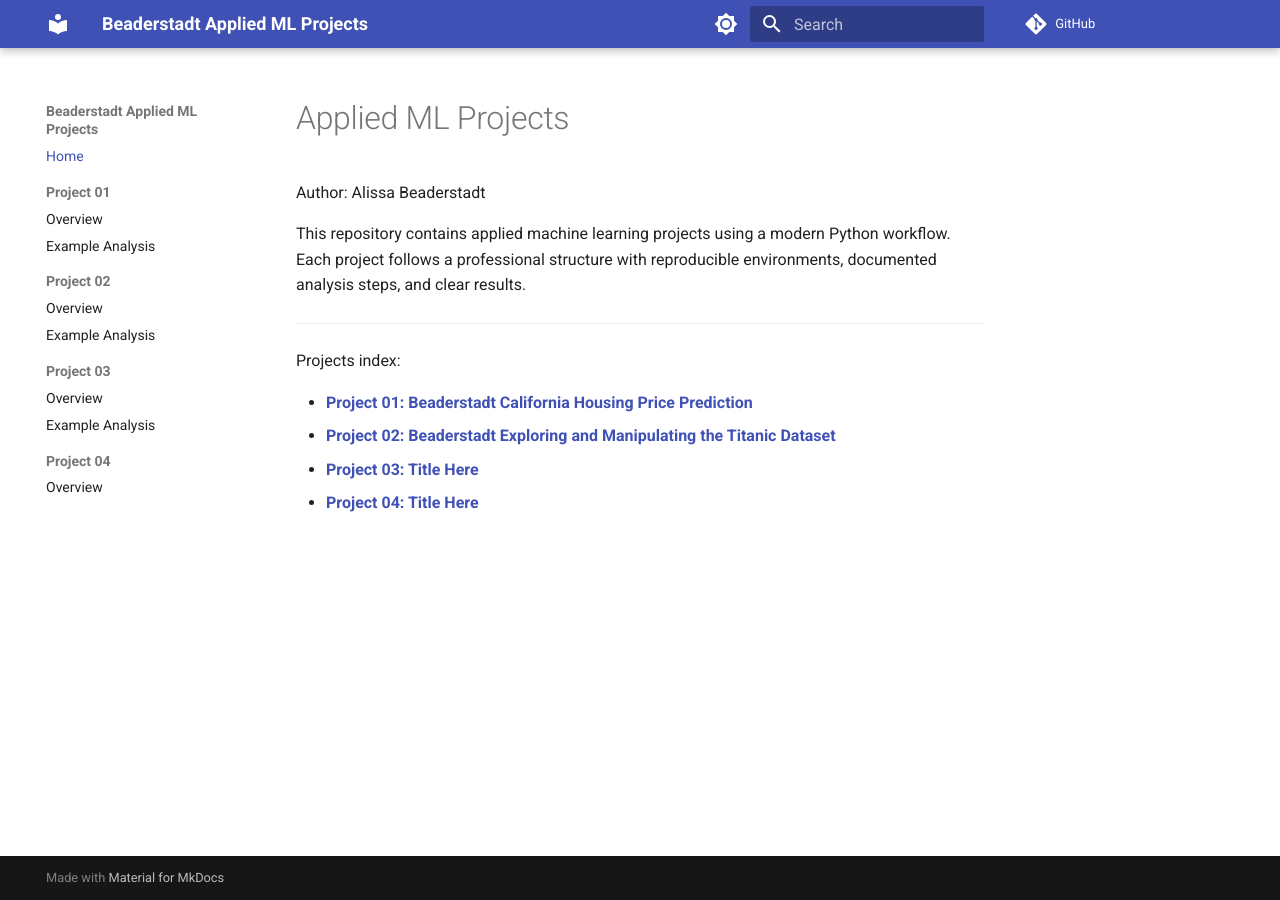
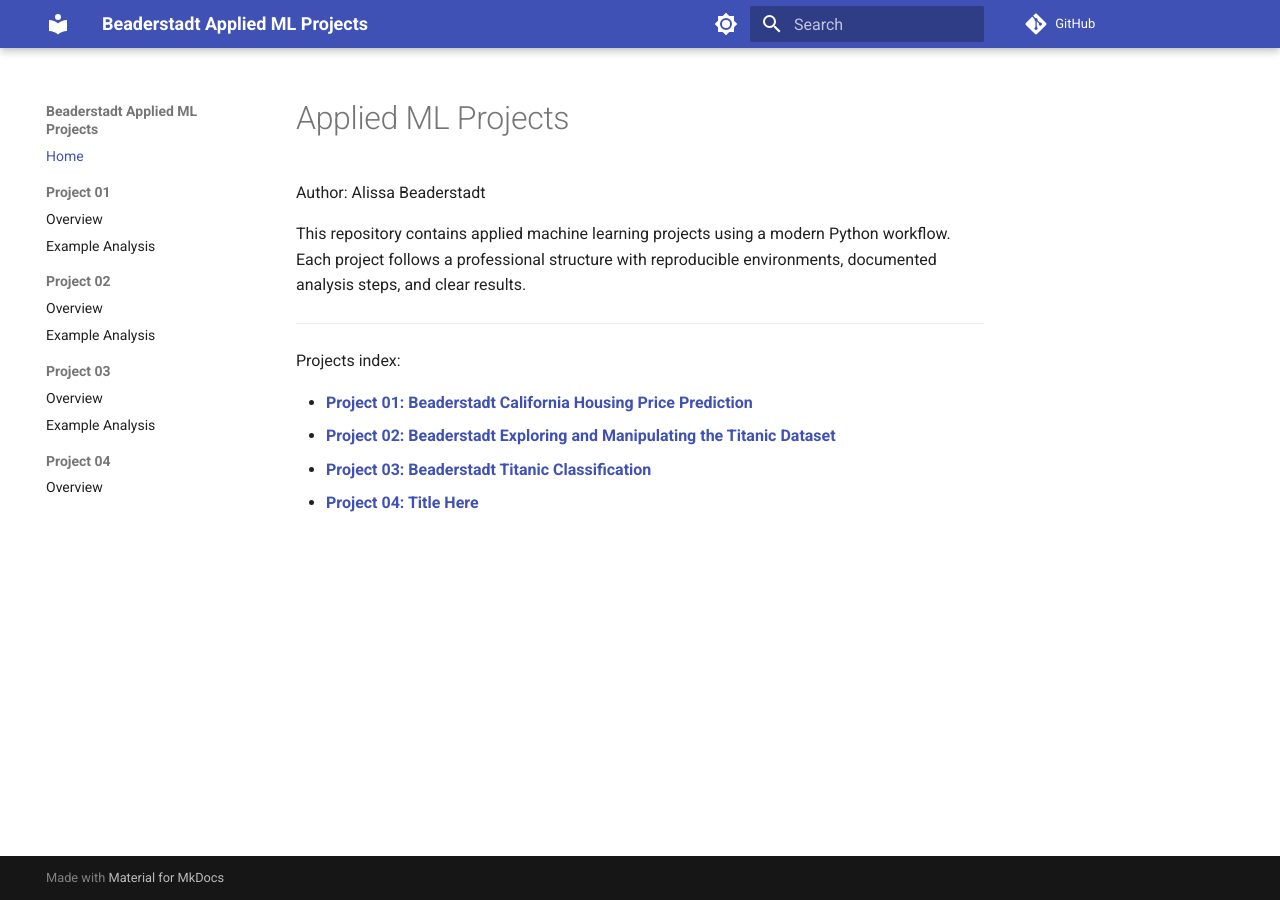
Before and after one commit to abeaderstadt/applied-ml-beaderstadt, an MkDocs documentation site: the page built from docs/index.md, in a window 1280 px wide. Built offline with MkDocs 1.6.1 and Material for MkDocs 9.7.7, drawn with Linux system fonts in a browser that asks for light colours; comment, search, counter and statistics services are not loaded.

Commit message:
Update  index.md

```diff
--- a/docs/index.md
+++ b/docs/index.md
@@ -11,5 +11,5 @@ Projects index:
 
 - [**Project 01: Beaderstadt California Housing Price Prediction**](project01/README.md)
 - [**Project 02: Beaderstadt Exploring and Manipulating the Titanic Dataset**](project02/README.md)
-- [**Project 03: Title Here**](project03/README.md)
+- [**Project 03: Beaderstadt Titanic Classification**](project03/README.md)
 - [**Project 04: Title Here**](project04/README.md)
```
